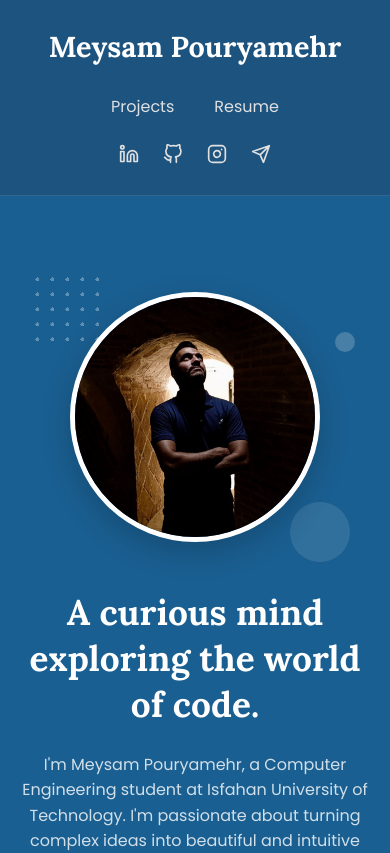
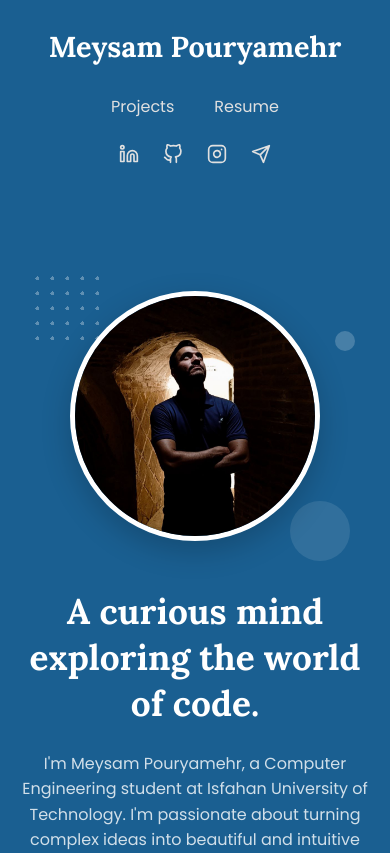
Before and after one commit to meisampw1384/portfolio, a Vue app: page / in a window 390 px wide. Shown: the top 853 px of the page. Built offline with nearby package versions, Linux system fonts and the light colour scheme.

Commit message:
feat: Make header non-sticky on mobile
The sticky header was taking up too much screen space on smaller devices. This change makes the header scroll with the page on mobile for a better user experience.

```diff
--- a/src/components/TheHeader.vue
+++ b/src/components/TheHeader.vue
@@ -1,12 +1,12 @@
 <script setup>
-import { RouterLink } from 'vue-router'; // Import RouterLink
+import { RouterLink } from 'vue-router' // Import RouterLink
 
 // Updated navigation links to use router paths
 const navLinks = [
   { text: 'Projects', path: '/projects' }, // Changed path
-  { text: 'Resume', path: '/resume' },     // Future path
+  { text: 'Resume', path: '/resume' }, // Future path
   //{ text: 'Contact', path: '/contact' },   // Future path
-];
+]
 </script>
 
 <template>
@@ -23,7 +23,10 @@ const navLinks = [
       </ul>
     </nav>
     <div class="social-icons">
-      <a href="https://www.linkedin.com/in/meysam-pouryamehr-7482ab339?utm_source=share&utm_campaign=share_via&utm_content=profile&utm_medium=android_app" aria-label="LinkedIn">
+      <a
+        href="https://www.linkedin.com/in/meysam-pouryamehr-7482ab339?utm_source=share&utm_campaign=share_via&utm_content=profile&utm_medium=android_app"
+        aria-label="LinkedIn"
+      >
         <svg
           xmlns="http://www.w3.org/2000/svg"
           width="20"
@@ -94,7 +97,6 @@ const navLinks = [
     </div>
   </header>
 </template>
-
 
 <style scoped>
 .main-header {
@@ -173,7 +175,6 @@ const navLinks = [
   width: 100%;
 }
 
-
 .social-icons {
   display: flex;
   align-items: center;
@@ -182,7 +183,9 @@ const navLinks = [
 
 .social-icons a {
   color: #e0e0e0;
-  transition: transform 0.3s ease, color 0.3s ease;
+  transition:
+    transform 0.3s ease,
+    color 0.3s ease;
 }
 
 .social-icons a:hover {
@@ -190,12 +193,19 @@ const navLinks = [
   transform: translateY(-3px);
 }
 
-
 @media (max-width: 768px) {
   .main-header {
+
+    position: relative;
+
     flex-direction: column;
     gap: 1.5rem;
     padding: 1.5rem 5%;
+
+    background-color: transparent;
+    backdrop-filter: none;
+    -webkit-backdrop-filter: none;
+    border-bottom: none;
   }
 }
 </style>
```
